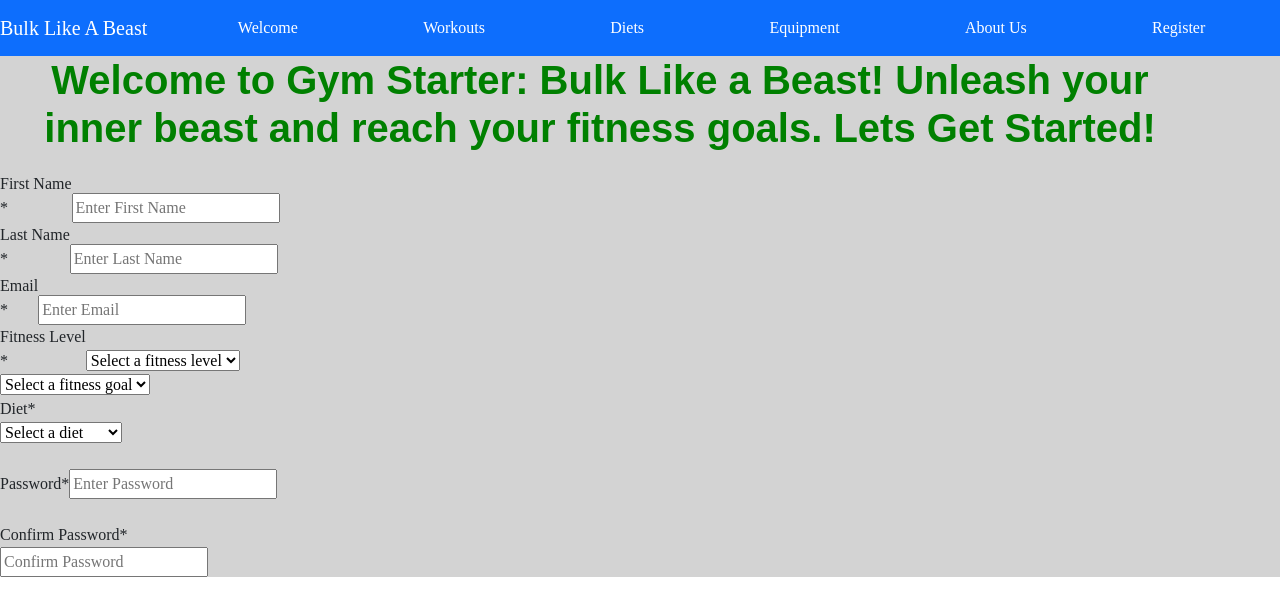
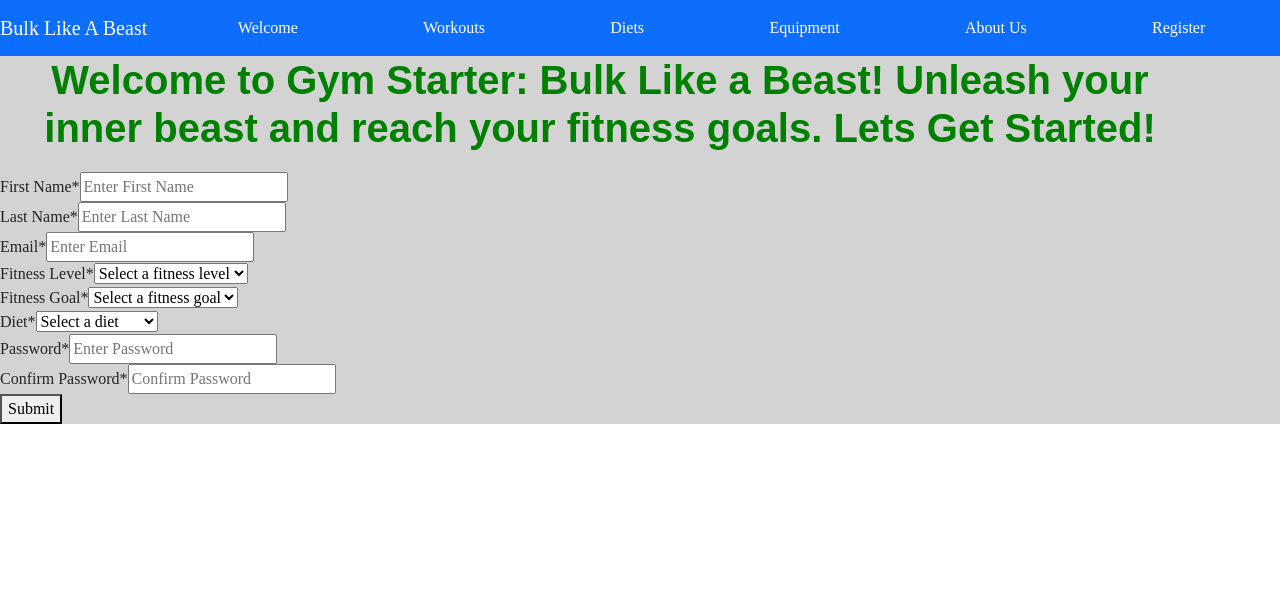
Before and after one commit to Allen-ISD-Computer-Science/REPO_WorkoutProgress_2024, a React (Create React App) app in the folder frontend/: page /register in a window 1280 px wide. Shown: the top 616 px of the page. Built offline with nearby package versions, Linux system fonts and the light colour scheme; a web font is replaced by a local one.

Commit message:
Register page part 1b

```diff
--- a/frontend/src/pages/Register.jsx
+++ b/frontend/src/pages/Register.jsx
@@ -1,3 +1,4 @@
+import React, { useState } from 'react';
 import Nav from '../components/Navbar.jsx';
 
 function Register() {
@@ -19,109 +20,176 @@ function Register() {
     padding: '10px',
     display: 'block',
     textAlign: 'center',
-	fontWeight: 'bold'
+    fontWeight: 'bold',
   };
+
+  const [formData, setFormData] = useState({
+    firstName: '',
+    lastName: '',
+    email: '',
+    fitnessLevel: '',
+    fitnessGoal: '',
+    diet: '',
+    password: '',
+    verifyPassword: '',
+  });
+
+  const handleInputChange = (e) => {
+    const { id, value } = e.target;
+    setFormData({ ...formData, [id]: value });
+  };
+
+  const handleSubmit = (e) => {
+    e.preventDefault();
+    // Add form validation logic here
+    if (validateForm()) {
+      // Perform form submission logic
+	alert('Welcome: ' + formData.firstName + " " + formData.lastName + ', you are ready to start your workouts!');
+	window.open("./workouts")
+    } else {
+      // Handle validation errors
+	alert('Sorry, please make sure you have all forms filled out before you press Submit. Please try again!!');
+	// window.open("./workouts");
+    }
+  };
+
+  const validateForm = () => {
+    // Add your validation logic here
+    // Return true if the form is valid, false otherwise
+    // For simplicity, you can add basic checks like checking if required fields are not empty
+    return (
+      formData.firstName !== '' &&
+      formData.lastName !== '' &&
+      formData.email !== '' &&
+      formData.fitnessLevel !== '' &&
+      formData.fitnessGoal !== '' &&
+      formData.diet !== '' &&
+      formData.password !== '' &&
+      formData.verifyPassword !== '' &&
+      formData.password === formData.verifyPassword
+    );
+  };
+
  return (
     <section>
       <Nav />
 
       <div className="text-box">
-		    <h1 className="header-1" style={{ marginRight: spacing + 'em', fontFamily: 'Arial', fontWeight: 'bold', textAlign: 'center', color: 'green', marginBottom: '20px' }}
-		 	>Welcome to Gym Starter: Bulk Like a Beast! Unleash your inner beast and reach your fitness goals. Lets Get Started!
-
-
+        <h1
+          className="header-1"
+          style={{
+            marginRight: spacing + 'em',
+            fontFamily: 'Arial',
+            fontWeight: 'bold',
+            textAlign: 'center',
+            color: 'green',
+            marginBottom: '20px',
+          }}
+        >
+          Welcome to Gym Starter: Bulk Like a Beast! Unleash your inner beast and reach your fitness goals. Lets Get Started!
         </h1>
       </div>
-	    <div class="input-section">
-		<label class="first">First Name
+
+      <div className="input-section">
+        <label className="first">
+          First Name
+
+          <span className="required-color">*</span>
+        </label>
+        <input type="text" placeholder="Enter First Name" id="first-input" required />
 	  <br></br>
-		    <span class="required-color">*</span>
+      </div>
+
+      <div className="input-section">
+        <label className="last">
+          Last Name
+
+          <span className="required-color">*</span>
         </label>
-		<input type="text " placeholder="Enter First Name" id="first-input" required
-		       />
+        <input type="text" placeholder="Enter Last Name" id="last-input" required />
+	  <br></br>
+      </div>
 
-    </div>
-    <div class="input-section">
-	<label class="last">Last Name
-	    <br></br>
-	    <span class="required-color">*</span>
-	</label>
-      <input type="text " placeholder="Enter Last Name" id="last-input" required
-      />
+      <div className="input-section">
+        <label className="email">
+          Email
 
-
-    </div>
-    <div class="input-section">
-	<label class="email">Email
-	    <br></br>
-	    <span class="required-color">*</span>
+          <span className="required-color">*</span>
         </label>
         <input type="email" placeholder="Enter Email" id="email" required />
+	  <br></br>
+      </div>
 
+      <div className="input-section">
+        <label className="fitness-level">
+          Fitness Level
 
-      </div>
-	<div class="input-section">
-	    <label class="fitness-level">Fitness Level
-		<br></br>
-		<span class="required-color">*</span>
+          <span className="required-color">*</span>
         </label>
-
         <select id="fit-level-input">
           <option value="">Select a fitness level</option>
           <option value="option1">Beginner</option>
           <option value="option2">Intermediate</option>
           <option value="option3">Advanced</option>
+	    <br></br>
 	</select>
-<div class="input-section">
+      </div>
 
+      <div className="input-section">
+        <label className="fitness-goal">
+          Fitness Goal
+
+          <span className="required-color">*</span>
+        </label>
         <select id="fit-goal-input">
           <option value="">Select a fitness goal</option>
           <option value="option1">Weight Loss</option>
           <option value="option2">Muscle Building</option>
+	    <br></br>
 	</select>
-<div class="input-section">
-    <label class="diets">Diet
-	<span class="required-color">*</span>
+      </div>
+
+      <div className="input-section">
+        <label className="diets">
+          Diet
+          <span className="required-color">*</span>
         </label>
-
-</div>
         <select id="diet-input">
           <option value="">Select a diet</option>
           <option value="option1">Balanced Diet</option>
           <option value="option2">Calorie Control</option>
           <option value="option3">High Protein</option>
-  <option value="option3">Low Carb Diet</option>
+          <option value="option4">Low Carb Diet</option>
+	    <br></br>
 	</select>
       </div>
-    <div class="input-section">
-      <br></br>
-	<label class="password">Password
-	    <span class="required-color">*</span>
+
+      <div className="input-section">
+        <label className="password">
+          Password
+          <span className="required-color">*</span>
         </label>
-      <input
-        type="password"
-        placeholder="Enter Password"
-        id="password"
-        required
-      />
+        <input type="password" placeholder="Enter Password" id="password" required />
         <br></br>
       </div>
-	    <div class="input-section">
+
+      <div className="input-section">
+        <label className="confirm">
+          Confirm Password
+          <span className="required-color">*</span>
+        </label>
+        <input type="password" id="verify-password" placeholder="Confirm Password" required />
 	  <br></br>
-	<label class="confirm">Confirm Password
-	    <span class="required-color">*</span>
-	</label>
       </div>
-	<input
-        type="password"
-        id="verify-password"
-        placeholder="Confirm Password"
-          required
-      />
+
+
+	<div className="input-section">
+        <button type="submit" onClick={handleSubmit}>
+          Submit
+        </button>
       </div>
     </section>
+
  )
-
 }
-
      export default Register;
```
Lines whose indentation alone changed are shown as unchanged.
